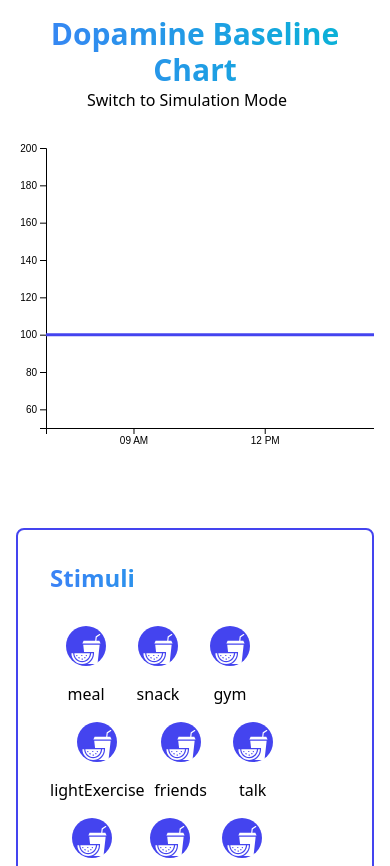
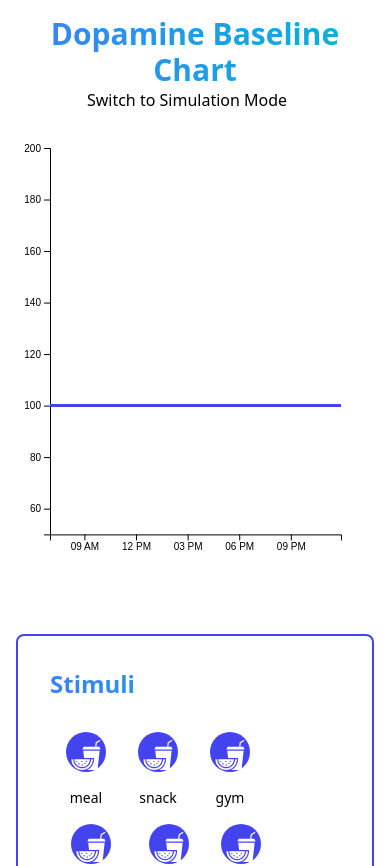
Before and after one commit to TLodosDurak/DopamineChart, a React (Create React App) app: page /chart4 in a window 390 px wide. Shown: the top 866 px of the page. Built offline with nearby package versions, Linux system fonts and the light colour scheme.

Commit message:
responsive Chart for all windows

```diff
--- a/src/v4/AppV4.js
+++ b/src/v4/AppV4.js
@@ -34,8 +34,8 @@ const AppV4 = () => {
   const [speed, setSpeed] = useState(1);
   const [mode, setMode] = useState('full'); // 'full' or 'simulation'
   const svgRef = useRef(null);
-  const width = 800;
-  const height = 400;
+  const width = window.innerWidth * 0.9;
+  const height = window.innerHeight * 0.6;
   const margin = { top: 20, right: 30, bottom: 100, left: 30 };
 
   useEffect(() => {
@@ -84,7 +84,7 @@ const AppV4 = () => {
             dopamine += activity.change * (1 - 0.5 * d3.easeCircleIn(t));
           } else if (time <= quarterEndTime) {
             t = (time - halfEndTime) / (quarterEndTime - halfEndTime);
-            dopamine += activity.change * (0.5 - 0.25 * d3.easeSinInOut(t)) - baseline * 0.15 * d3.easeSinInOut(t);
+            dopamine += activity.change * (0.5 - 0.25 * d3.easeSinInOut(t)) - baseline * Math.sign(activity.change) * 0.15 * d3.easeSinInOut(t);
           }
         }
       });
@@ -215,7 +215,7 @@ const AppV4 = () => {
                 activity={activity}
                 onDrop={addEvent}
                 />
-                <span>{label}</span>
+                <span className="text-sm md:text-base">{label}</span>
             </div>
             ))}
         </div>
```
Also changed, not shown: 1 other file (tests, documents, lock files or other folders).
